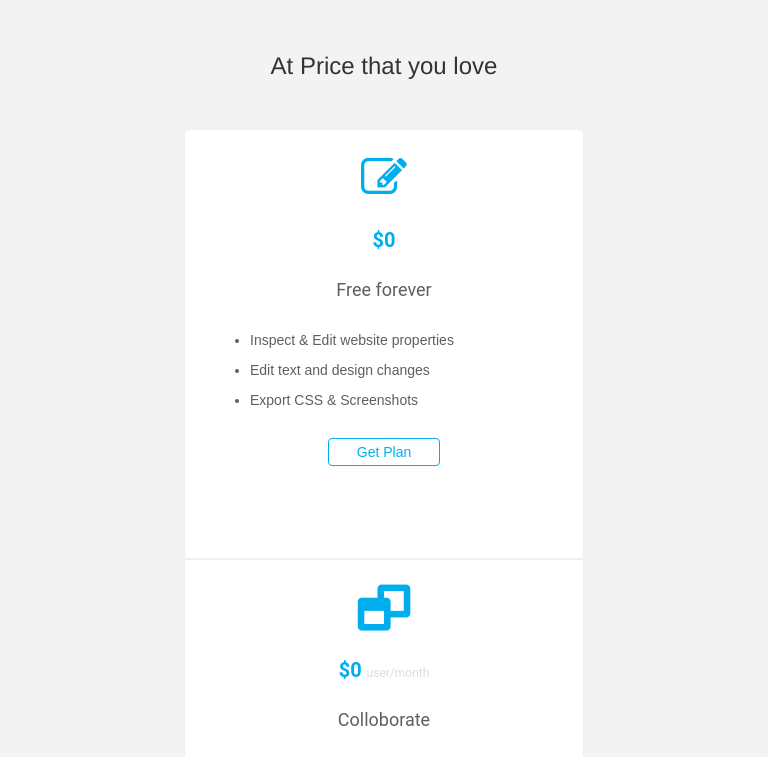
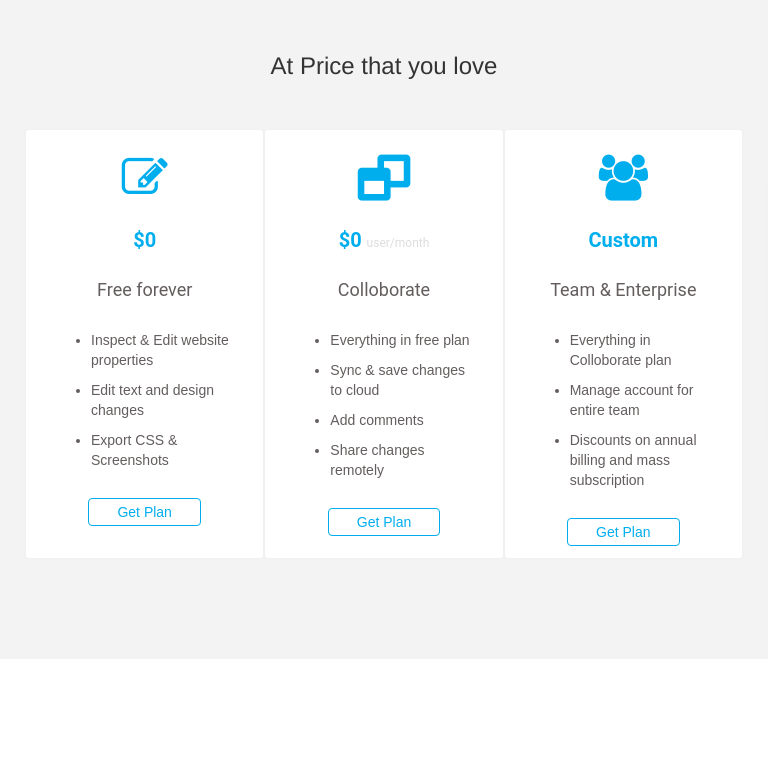
Before and after one commit to Karthish/CFtask, a website: page index.html in a window 768 px wide. Shown: the part 3880-4637 px from the top of the page. Drawn offline with Linux system fonts and the light colour scheme.

Commit message:
cftask fixes

```diff
--- a/gulpfile.js
+++ b/gulpfile.js
@@ -13,3 +13,4 @@ gulp.task('sass', function () {
 gulp.task('watch', function () {
   gulp.watch('./sass/**/*.scss', ['sass']);
 });
+//adding a comment
--- a/index.html
+++ b/index.html
@@ -219,7 +219,7 @@
 <section id="Price-details" class="container-fluid">
 	<h3 class="text-center">At Price that you love</h3>
     <div class="row wrap">
-    	<div class="col-lg-3 col-md-3 col-sm-12 col-xs-10 col-xs-offset-1 rm-gutterSpace">
+    	<div class="col-lg-3 col-md-3 col-sm-12 col-xs-12  rm-gutterSpace">
     		<div class="tile">
 			    <div class="tile-header text-center">
 			    	<i class="fa fa-pencil-square-o" aria-hidden="true"></i>
@@ -236,7 +236,7 @@
 			    </div>
 	        </div>
     	</div>
-    	<div class="col-lg-3 col-md-3 col-sm-12 col-xs-10 col-xs-offset-1 rm-gutterSpace">
+    	<div class="col-lg-3 col-md-3 col-sm-12 col-xs-12 rm-gutterSpace">
     		<div class="tile">
 			    <div class="tile-header text-center">
 			    	<i class="fa fa-window-restore" aria-hidden="true"></i>
@@ -254,7 +254,7 @@
 			    </div>
 	        </div>
     	</div>
-    	<div class="col-lg-3 col-md-3 col-sm-12 col-xs-10 col-xs-offset-1 rm-gutterSpace">
+    	<div class="col-lg-3 col-md-3 col-sm-12 col-xs-12 rm-gutterSpace">
     		<div class="tile">
 			    <div class="tile-header text-center">
 			    	<i class="fa fa-users" aria-hidden="true"></i>
--- a/sass/style.scss
+++ b/sass/style.scss
@@ -467,13 +467,13 @@ blockquote small + a {
 
 
 
-@media (max-width: 1000px) {
-    .wrap {
-        flex-direction: column;
-    	width:400px;
-  }
 
+@media (max-width: 400px) {
+	#header-part .logoTop {
+		width: 150px;
+	}
 }
+
 
 @media (max-width: 768px) {
 
@@ -533,6 +533,11 @@ blockquote small + a {
 		}
 	}
 
+	.wrap {
+		display: block;
+		padding: 0 25px;
+	}
+
 	#vi-slider {
 		margin: 100px 0;
 	}
@@ -546,6 +551,14 @@ blockquote small + a {
 			text-align: center;
 		}
 	}
+}
 
+@media (min-width: 650px) and (max-width: 768px) {
+	.wrap {
+		display: flex;
+	}
 
+	.wrap .tile {
+		width: 100%;
+	}
 }
```
Also changed, not shown: css/style.css.
